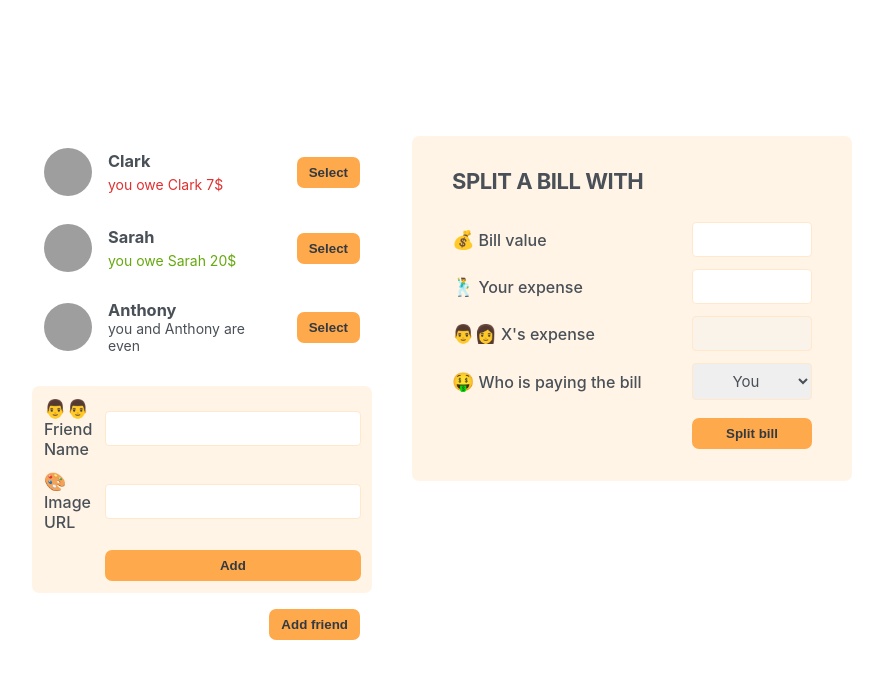
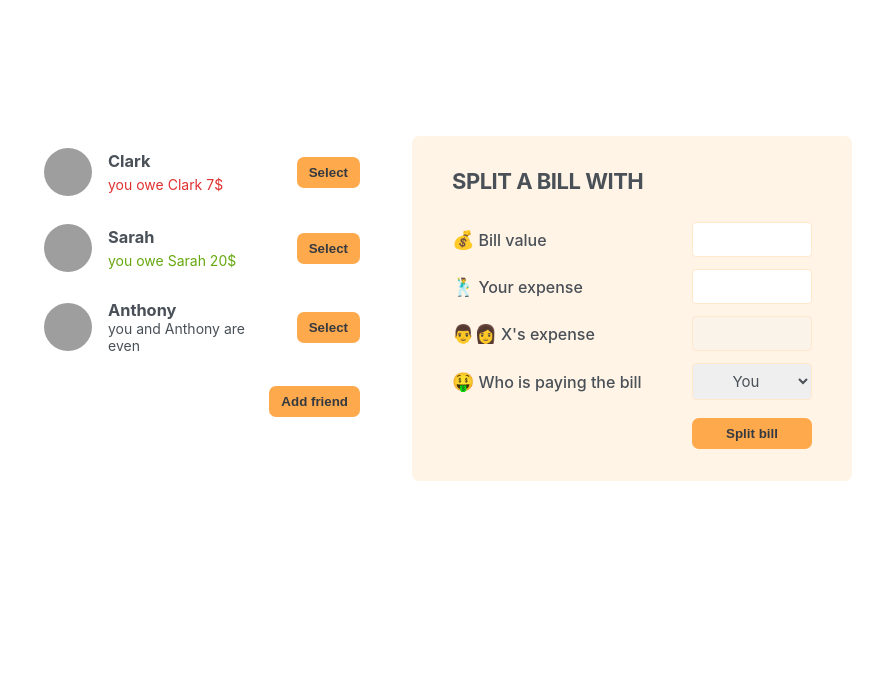
Before and after one commit to zacktam12/eat-n-split, a React (Create React App) app: page / in a window 1280 px wide. Shown: the top 678 px of the page, without its empty margins (198-1081 px from the left). Built offline with nearby package versions, Linux system fonts and the light colour scheme; grey boxes are pictures that could not be loaded.

Commit message:
displaying friend form

```diff
--- a/src/App.js
+++ b/src/App.js
@@ -1,3 +1,4 @@
+import { useState } from "react";
 import "./index.css";
 
 const initialFriends = [
@@ -23,14 +24,27 @@
     age: 35,
   },
 ];
+function Button({ children, onClick }) {
+  return (
+    <button className="button" onClick={onClick}>
+      {children}
+    </button>
+  );
+}
 export default function App() {
+  const [showAddFriend, setShowAddFriend] = useState(false);
+  function HandleShowAddFriend() {
+    setShowAddFriend((show) => !show);
+  }
   return (
     <div className="app">
       <div className="sidebar">
         {" "}
         <FriendsList />
-        <FormAddFriend />
-        <Button>Add friend</Button>
+        {showAddFriend && <FormAddFriend />}
+        <Button onClick={HandleShowAddFriend}>
+          {showAddFriend ? "Close" : "Add friend"}
+        </Button>
       </div>
       <FormSplitBill />
     </div>
@@ -68,10 +82,7 @@
     </>
   );
 }
-//childre prop that can accept any type
-function Button({ children }) {
-  return <button className="button">{children}</button>;
-}
+
 function FormAddFriend() {
   return (
     <form className="form-add-friend ">
```
